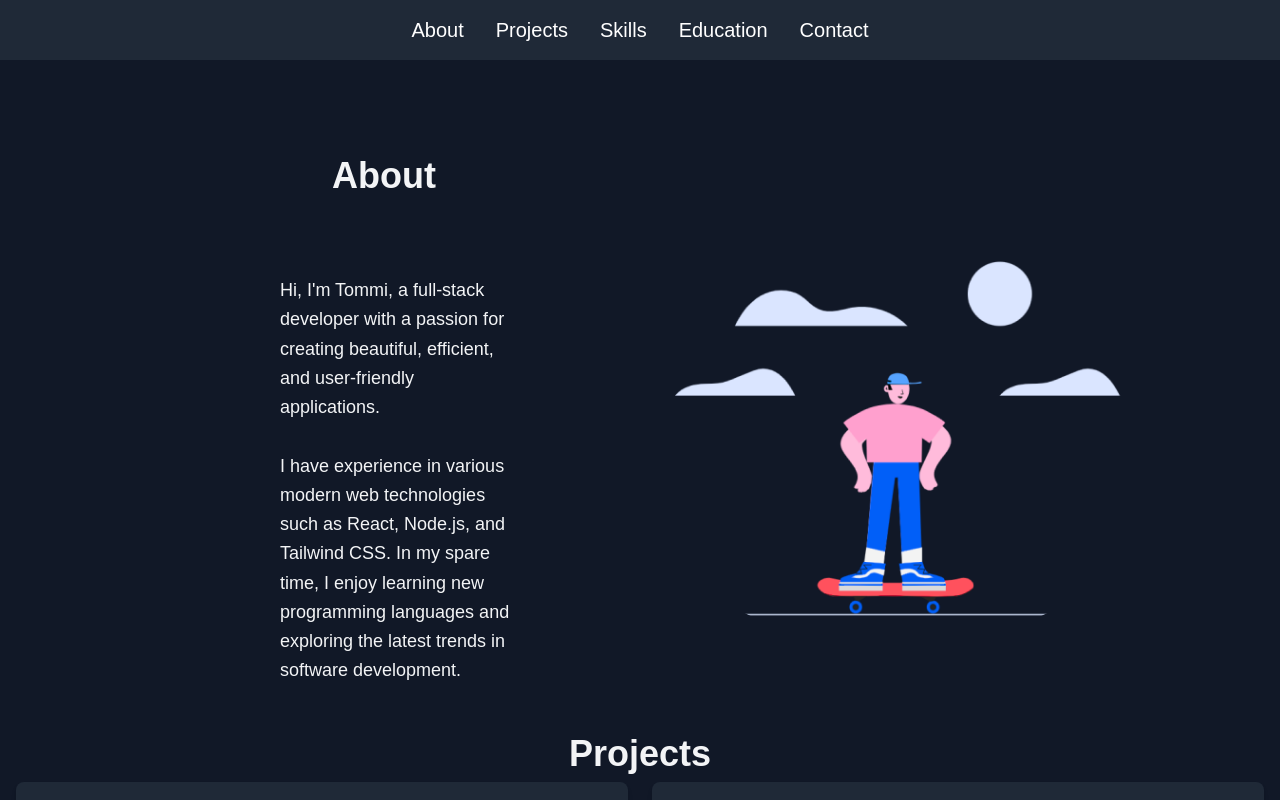
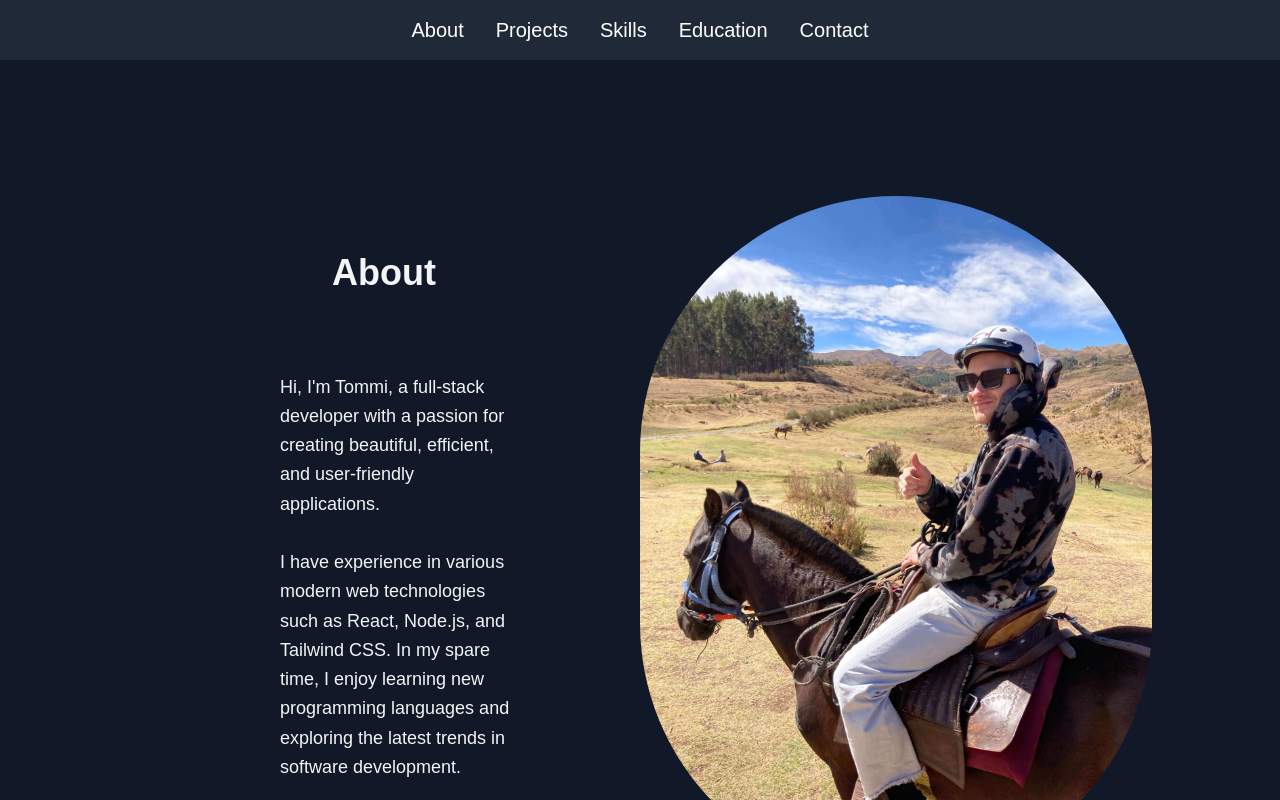
Before and after one commit to tommimaki/Personal-Portfolio, a React (Create React App) app: page / in a window 1280 px wide. Shown: the top 800 px of the page. Built offline with nearby package versions, Linux system fonts and the light colour scheme.

Commit message:
image change

```diff
--- a/src/components.js/about.js
+++ b/src/components.js/about.js
@@ -1,5 +1,6 @@
 import React from "react";
 import skater1 from "../assets/skater1.png";
+import me from "../assets/me.jpeg";
 
 function About() {
   return (
@@ -25,7 +26,7 @@ function About() {
       <div className="w-full md:w-1/2 mb-4 mt-10 md:mb-0 flex items-center justify-center">
         <img
           className="mx-auto md:mx-0 rounded-full md:border-none border-4 border-white w-32 h-32 md:w-auto md:h-auto md:max-w-lg md:max-h-lg"
-          src={skater1}
+          src={me}
           alt="avatar"
         ></img>
       </div>
```
Also changed, not shown: src/assets/me.jpeg (added).
